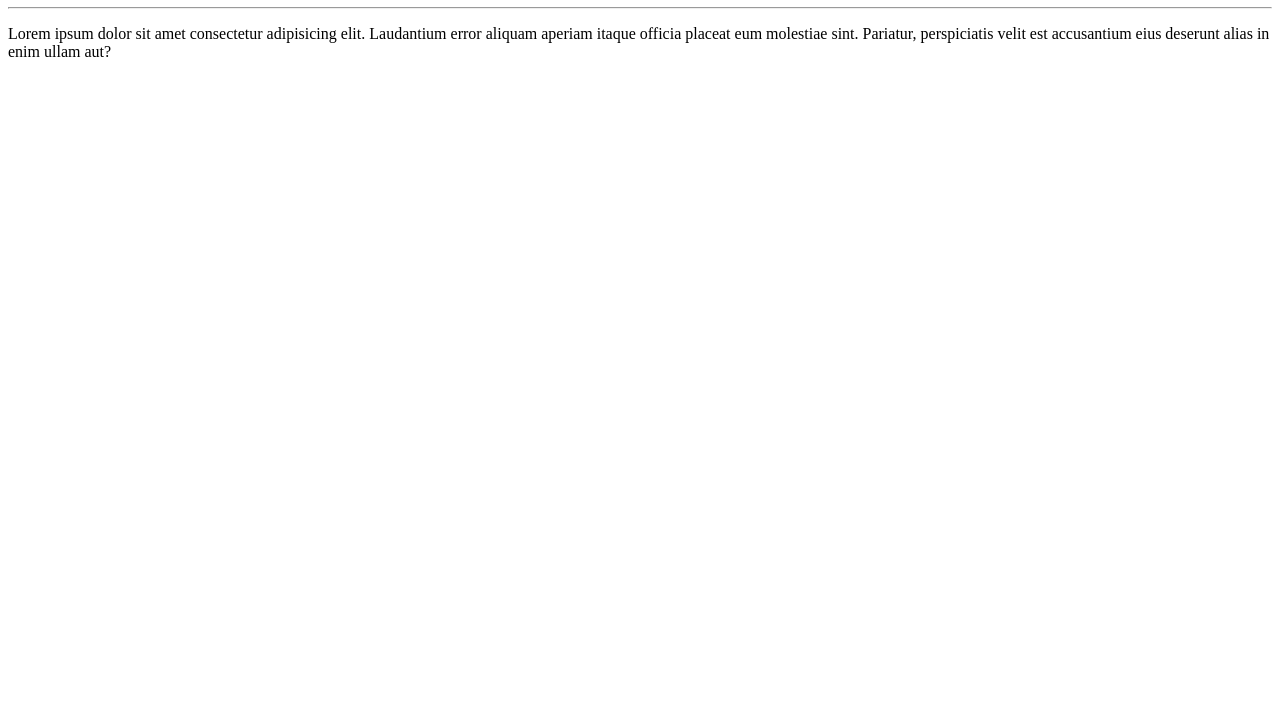
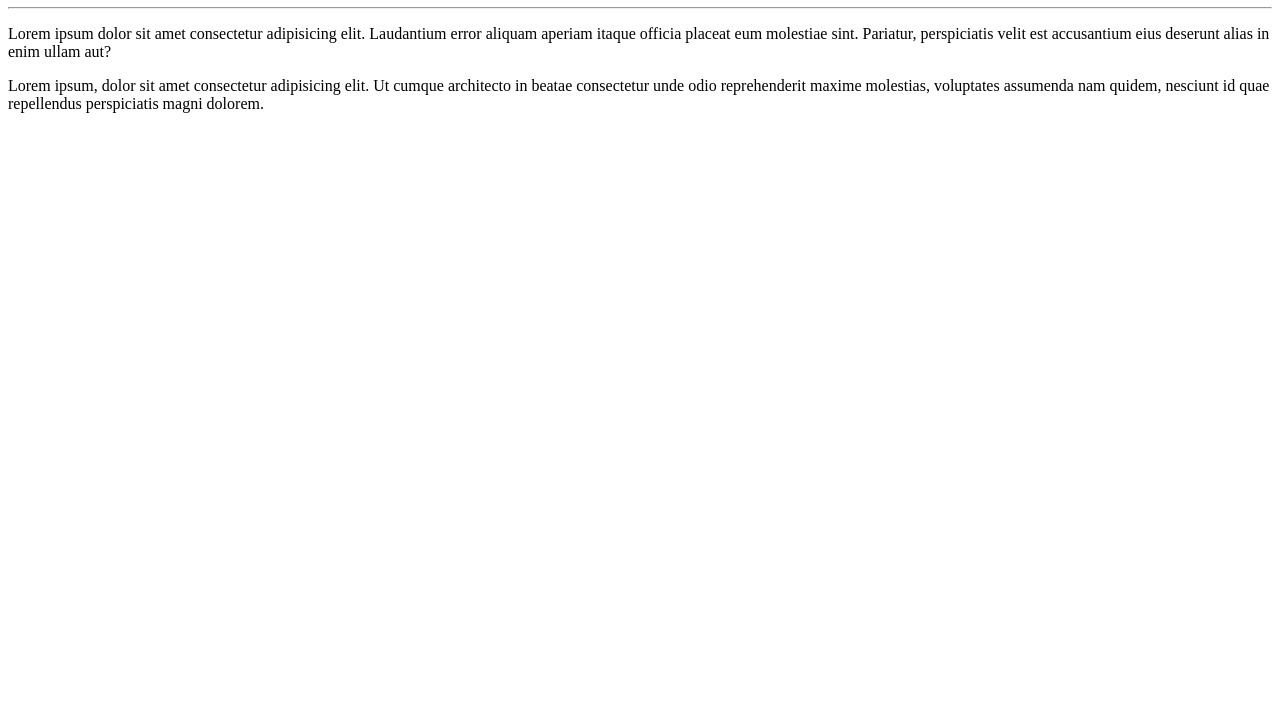
Before and after one commit to isachlopes/Curso-Git, a plain HTML site: page Site-exemplo/index.html in a window 1280 px wide. Shown: the part 73-800 px from the top of the page. Drawn offline with Linux system fonts and the light colour scheme.

Commit message:
adicionei mais um paragrafo

```diff
--- a/Site-exemplo/index.html
+++ b/Site-exemplo/index.html
@@ -9,5 +9,6 @@
    <h1>Olá mundo cruel!</h1>
    <hr>
    <p>Lorem ipsum dolor sit amet consectetur adipisicing elit. Laudantium error aliquam aperiam itaque officia placeat eum molestiae sint. Pariatur, perspiciatis velit est accusantium eius deserunt alias in enim ullam aut?</p>
+   Lorem ipsum, dolor sit amet consectetur adipisicing elit. Ut cumque architecto in beatae consectetur unde odio reprehenderit maxime molestias, voluptates assumenda nam quidem, nesciunt id quae repellendus perspiciatis magni dolorem.
 </body>
 </html>
```
